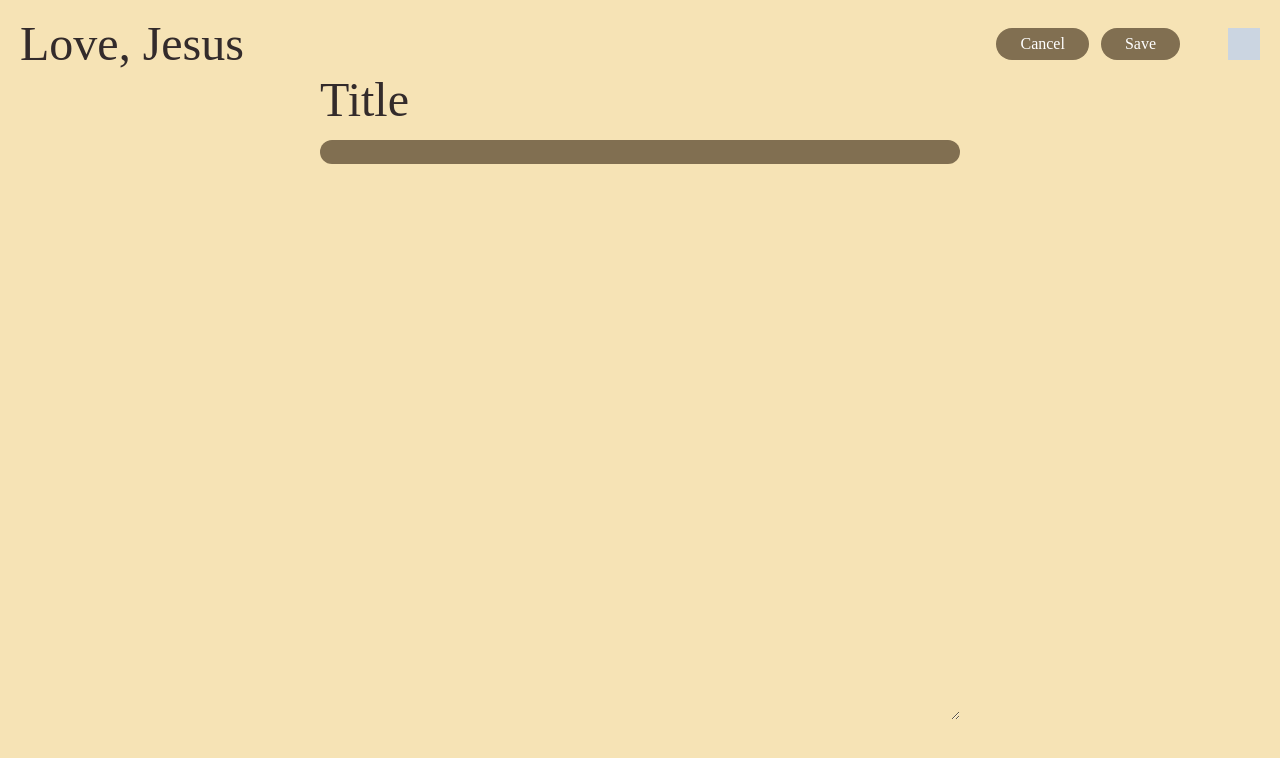
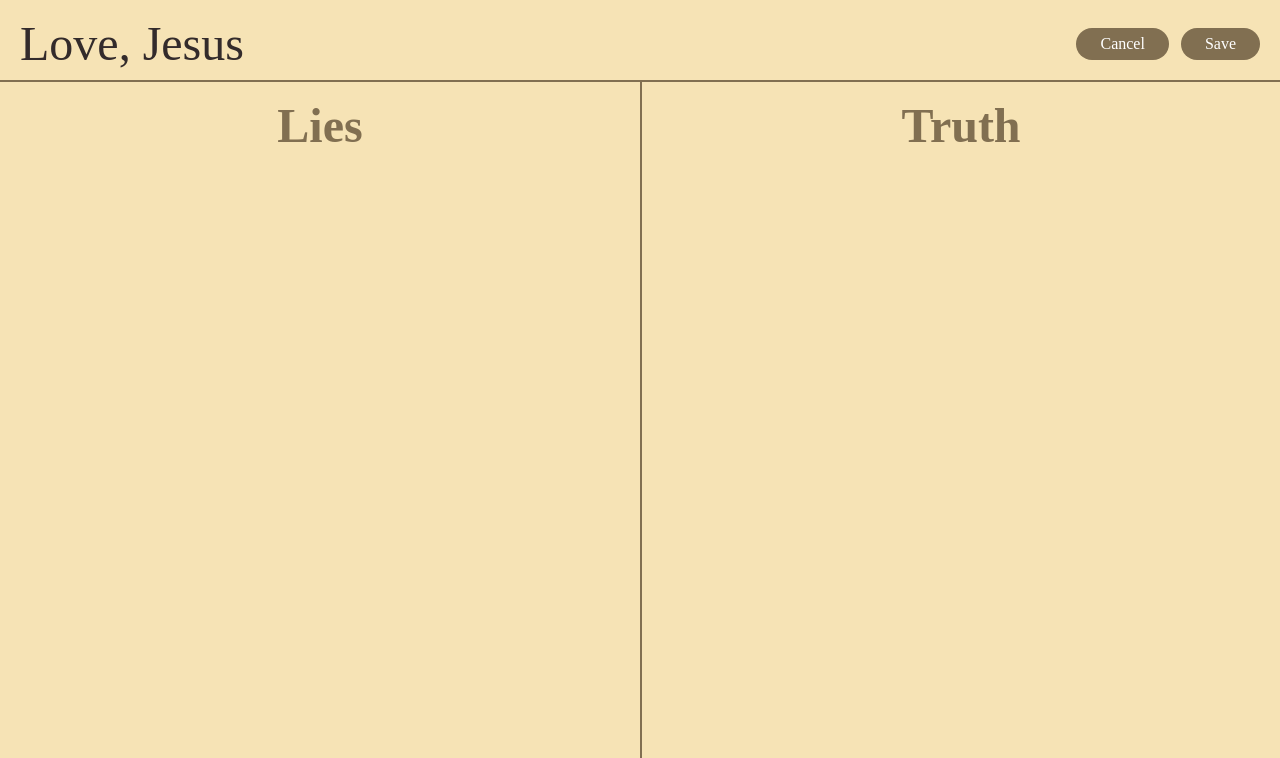
Before and after one commit to i252-hub/love-jesus-A-Journaling-and-Community-Web-App, a React (Vite) app in the folder journaling-app/: page /journalentrythree in a window 1280 px wide. Shown: the top 758 px of the page. Built offline with nearby package versions, Linux system fonts and the light colour scheme; a web font is replaced by a local one.

Commit message:
fix: removed title & daily prompt | changed layout style

```diff
--- a/journaling-app/src/pages/journalentrythree.tsx
+++ b/journaling-app/src/pages/journalentrythree.tsx
@@ -4,16 +4,13 @@ import { useNavigate, useLocation } from "react-router-dom";
 import { v4 as uuidv4 } from 'uuid';
 
 type EntryThree = {
-    title: string;
-    description: string;
+    description: string | string[];
     date: string;
     id: string;
-    dailyPrompt: string;
 
 };
 
 type JournalEntryThreeProps = {
-  dailyPrompt: string;
   onSave: (entry: EntryThree, isEditMode: boolean) => void;
 }
 
@@ -23,11 +20,9 @@ const JournalEntryThree: React.FC<JournalEntryThreeProps> = ({ onSave }) => {
     const location = useLocation();
     const existingEntry = location.state?.entry as EntryThree | undefined;
 
-    const [inputValue, setInputValue] = useState(existingEntry?.title || '');
     const [textareaValue, setTextAreaValue] = useState( existingEntry?.description || '');
 
 
-    const ChangeValue = (e: React.ChangeEvent<HTMLInputElement>) => setInputValue(e.target.value);
     const TextAreaChangeValue = (e: React.ChangeEvent<HTMLTextAreaElement>) => setTextAreaValue(e.target.value);
 
 
@@ -49,30 +44,27 @@ const JournalEntryThree: React.FC<JournalEntryThreeProps> = ({ onSave }) => {
 
 const HandleSave = () => {
 
-  if(inputValue.trim() && textareaValue.trim()){
+  if(typeof textareaValue === "string" && textareaValue.trim()){
 
       const entry: EntryThree = {
-          title: inputValue,
-          description: textareaValue,
+          description: textareaValue.split('\n'),
           date: existingEntry?.date || FormattedDate,
           id: existingEntry?.id || generateUniqueId(),
-          dailyPrompt: existingEntry?.dailyPrompt || "Default Daily Prompt",
           };
 
         const updatedEntries = [...(location.state?.entries || []), entry];
         if (isEditMode) {
           const entryIndex = updatedEntries.findIndex(
-            (e) => e.title === existingEntry.title && e.date === existingEntry.date
+            (e) => e.title === existingEntry.id && e.date === existingEntry.date
           );
           if (entryIndex > -1) updatedEntries[entryIndex] = entry;
         } else {
           updatedEntries.push(entry);
         }
         onSave(entry, isEditMode);
-        navigate("/gratitude", { state: { entries: updatedEntries } });
+        navigate("/truth", { state: { entries: updatedEntries } });
 
       if (!isEditMode) {
-      setInputValue('')
       setTextAreaValue('')
       }
    }
@@ -86,7 +78,7 @@ const HandleSave = () => {
 
     return(
         <>
-        <div className="bg-customYellow h-screen ">
+        <div className="bg-customYellow h-screen  overflow-hidden">
         <nav className="w-full flex justify-between items-center absolute">
 <div className="text-[3rem] font-belle relative top-2 text-textBlackish ml-5">Love, Jesus</div>
 <div className="flex gap-[3rem] mr-5 relative top-2">
@@ -99,37 +91,35 @@ const HandleSave = () => {
    <button className="text-white font-annie bg-customBrown pt-1 pb-1 pr-6 pl-6 rounded-2xl" onClick={HandleSave}>Save</button>
 
     </div>
-    <div className="w-8 h-8 bg-slate-300 ro    const hashValue = hash(currentDate);
-unded-2xl "></div>
 </div>
         </nav>
-<div className="w-full h-[80%] relative top-[5rem] flex justify-center items-center ">
-<div className="flex-col w-[50%] gap-5 h-full flex justify-center items-start relative ">
-    <div className="relative flex  items-center w-full">
-    <input
-          className="z-20 peer bg-transparent focus: outline-none w-full h-10 focus:text-[3rem] text-[3rem] font-annie focus:text-textBlackish focus:font-annie relative"
-          type="text"
-          value= {inputValue}
-          onChange={ChangeValue}
-          placeholder= ''
+
+
+       <div className="w-full h-full  border-t-[2px] border-t-customBrown grid grid-cols-[1fr_1fr] text-white font-[800]  font-annie  relative top-[5rem] ">
+        <div className="bg-customYellow grid-rows-2 h-full p-2">
+            <h1 className="text-customBrown flex justify-center items-center text-[3rem]">Lies</h1>
+            <textarea
+          className="w-full h-full placeholder:text-textBlackish placeholder:font-annie focus:text-textBlackish text-textBlackish focus:font-annie bg-transparent focus:outline-none"
           />
-          <span className={`text-[3rem] z-10 font-annie text-textBlackish absolute peer-focus:hidden" ${inputValue || document.activeElement === document.querySelector('input') ? 'hidden' : ''}`}>Title</span>
-    </div>
-
-       <div className="w-full p-3 bg-customBrown text-white font-[800] text-[14px] font-annie justify-center items-center rounded-2xl">
-
-       </div>
-          <textarea
-          className="w-full h-full placeholder:text-textBlackish placeholder:font-annie focus:text-textBlackish focus:font-annie bg-transparent focus:outline-none"
+        </div>
+        <div className="bg-customYellow border-l-[2px] border-l-customBrown h-full p-2">
+            <h1 className="text-customBrown flex justify-center items-center text-[3rem]">Truth</h1>
+            <textarea
+          className="w-full h-full placeholder:text-textBlackish placeholder:font-annie focus:text-textBlackish text-textBlackish focus:font-annie bg-transparent focus:outline-none"
           value= {textareaValue}
           onChange={TextAreaChangeValue}
           />
         </div>
-</div>
+
+       </div>
+
+
+        </div>
 
 
 
-        </div>
+
+
         </>
     )
 }
```
